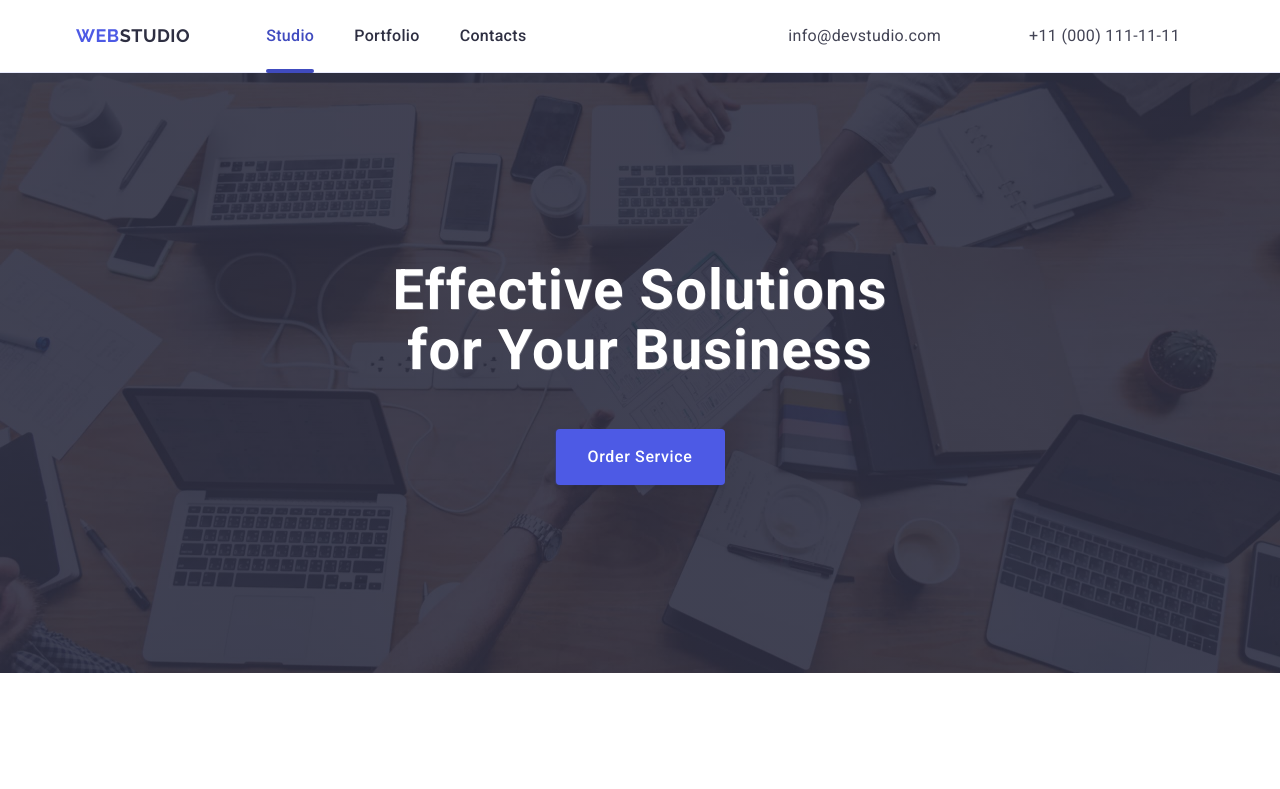
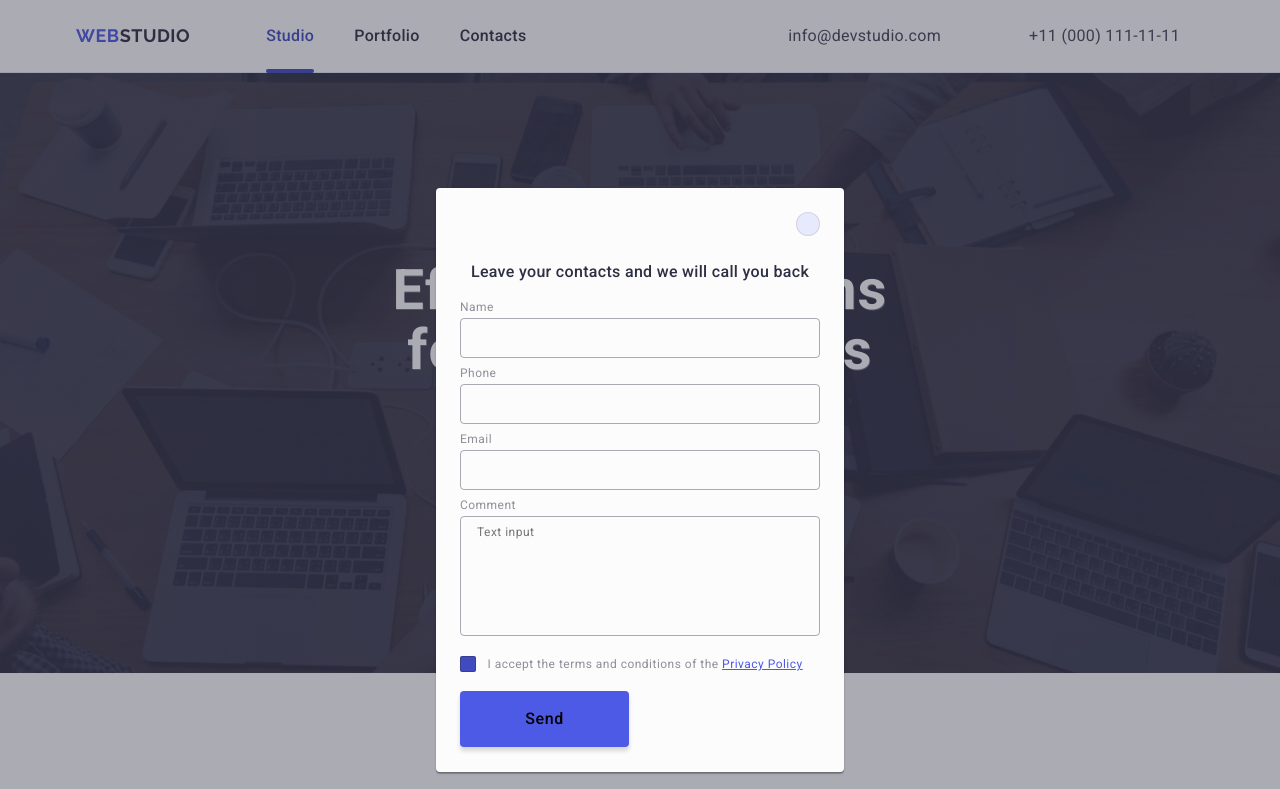
Before and after one commit to olha12melnychuk/goit-markup-hw-05, a plain HTML site: page index.html in a window 1280 px wide. Shown: the top 789 px of the page. Drawn offline with nearby package versions, Linux system fonts and the light colour scheme.

Commit message:
fix mistakes

```diff
--- a/css/styles.css
+++ b/css/styles.css
@@ -496,6 +496,7 @@ margin-right: 120px;
 
 .subscribe-form {
   display: flex;
+  gap: 16px;
 }
 
 .form-field {
@@ -517,7 +518,7 @@ input::placeholder {
 }
 
 .subscribe-button {
-  width: 165px;
+  min-width: 165px;
   height: 40px;
   border: none;
   background-color: #4D5AE5;
@@ -529,7 +530,7 @@ input::placeholder {
   font-weight: 500;
   font-size: 16px;
   line-height: 1.5;
-  letter-spacing: 0,04em;
+  letter-spacing: 0.04em;
   display: flex;
   justify-content: center;
   align-items: center;
@@ -548,25 +549,36 @@ input::placeholder {
   position: fixed;
   width: 100%;
   height: 100%;
-  display: flex;
   margin-left: 0;
   margin-right: 0;
-  justify-content: center;
   top: 0;
   left: 0;
   z-index: 9999;
   opacity: 0;
   visibility: hidden;
+  transition: opacity 250ms cubic-bezier(0.4, 0, 0.2, 1),
+  visibility 250ms cubic-bezier(0.4, 0, 0.2, 1);
 }
 
 .modal {
   background-color: #FCFCFC;
   border-radius: 4px;
-  max-width: 408px;
-  height: 584px;
+  width: 408px;
+  min-height: 584px;
   margin-top: 80px;
+  padding: 72px 24px 24px 24px;
   position: absolute;
-  padding: 72px 24px 24px 24px;
+  top: 50%;
+  left: 50%;
+  transform: translate(-50%, -50%);
+  box-shadow: 0px 1px 1px rgba(0, 0, 0, 0.14),
+    0px 1px 3px rgba(0, 0, 0, 0.12),
+    0px 2px 1px rgba(0, 0, 0, 0.2);
+    transition: transform 250ms cubic-bezier(0.4, 0, 0.2, 1);
+}
+
+.close-icon {
+  transition: fill 250ms cubic-bezier(0.4, 0, 0.2, 1);
 }
 
 .modal-overlay.is-open {
@@ -576,12 +588,17 @@ input::placeholder {
 
 .close-button {
   position: absolute;
+  display: flex;
+  align-items: center;
+  justify-content: center;
+  padding: 0;
+  cursor: pointer;
   top: 24px;
   right: 24px;
   width: 24px;
   height: 24px;
   border-radius: 50%;
-  border: 1px rgba(231, 233, 252, 1);
+  border: 1px solid rgba(0, 0, 0, 0.1);
   background-color: rgba(231, 233, 252, 1);
   transition: background-color 250ms cubic-bezier(0.4, 0, 0.2, 1),
   border 250ms cubic-bezier(0.4, 0, 0.2, 1);
@@ -590,7 +607,8 @@ input::placeholder {
 .close-button:hover,
 .close-button:focus {
 background-color: rgba(64, 75, 191, 1);
-border: 1px solid rgba(151, 71, 255, 1);
+border: none;
+fill: #ffffff;
 }
 
 .form-description {
@@ -607,8 +625,8 @@ border: 1px solid rgba(151, 71, 255, 1);
   display: block;
   font-weight: 400;
   font-size: 12px;
-  line-height: 1.2;
-  letter-spacing: 0.02em;
+  line-height: 1.17;
+  letter-spacing: 0.04em;
   color: rgba(142, 143, 153, 1);
   margin-bottom: 4px;
 }
@@ -620,11 +638,12 @@ border: 1px solid rgba(151, 71, 255, 1);
   border: 1px solid rgba(46, 47, 66, 0.4);
   border-radius: 4px;
   background-color: transparent;
-  transition: border 250ms cubic-bezier(0.4, 0, 0.2, 1)
+  outline: transparent;
+  transition: border-color 250ms cubic-bezier(0.4, 0, 0.2, 1);
 }
 
 .form-input:focus {
-  border: 1px solid rgba(77, 90, 229, 1);
+  border-color: 1px solid #4D5AE5;
   outline: transparent;
 }
 
@@ -652,8 +671,14 @@ margin-bottom: 8px;
   width: 100%;
   height: 120px;
   border: 1px solid rgba(46, 47, 66, 0.4);
+  font-weight: 400;
+  font-size: 12px;
+  line-height: 1.17;
+  letter-spacing: 0.04em;
+  color: rgba(46, 47, 66, 0.4);
   border-radius:4px;
   background-color: transparent;
+  outline: transparent;
   resize: none;
   padding: 8px 16px;
   transition: border-color 250ms cubic-bezier(0.4, 0, 0.2, 1);
@@ -665,22 +690,16 @@ margin-bottom: 8px;
   outline: transparent;
 }
 
-.textarea-field::placeholder {
-  font-weight: 400;
-  font-size: 12px;
-  line-height: 1.7;
-  letter-spacing: 0.04em;
-}
 
 .checkbox-label {
   font-size: 12px;
-  line-height: 1.7;
+  line-height: 1.17;
   letter-spacing: 0.04em;
   color: rgba(142, 143, 153, 1);
 }
 
 .checkbox-wraper {
-  margin-bottom: 24px;
+  margin-bottom: 16px;
 }
 
 .own-checkbox {
@@ -692,30 +711,40 @@ margin-bottom: 8px;
     height: 16px;
     border-radius: 2px;
     background-color: rgba(64, 75, 191, 1);
-    border: 1px solid rgba(64, 75, 191, 1);
+    border: 1px solid rgba(46, 47, 66, 0.4);
     cursor: pointer;
+    fill: transparent;
     margin-right: 8px;
+    background-color 250ms cubic-bezier(0.4, 0, 0.2, 1),
+      border 250ms cubic-bezier(0.4, 0, 0.2, 1),
+      fill 250ms cubic-bezier(0.4, 0, 0.2, 1);
 }
 
-.checkbox-input:focus + .checkbox-label .own-checkbox {
 
+
+.checkbox-input:checked {
+border: none;
 }
 
+
 .privacy-link {
-  color: rgba(64, 75, 191, 1);
+  color: #4d5ae5;
   text-decoration: underline;
 }
 
-.button-wraper {
-  display: flex;
-  justify-content: center;
-}
+
 
 .submit-form-button {
-  width: 169px;
+  display: block;
+  min-width: 169px;
   height: 56px;
-  background-color: rgba(77, 90, 229, 1);
-  color: rgba(255, 255, 255, 1);
+  font-family: "Roboto", sans-serif;
+  font-size: 16px;
+  font-weight: 500;
+  line-height: 1.5;
+  letter-spacing: 0.04em;
+  cursor: pointer;
+  background-color: #4D5AE5;
   border: none;
   border-radius: 4px;
   padding: 16px 32px;
--- a/index.html
+++ b/index.html
@@ -408,11 +408,11 @@
         <p class="form-name-text">Subscribe</p>
         <form class="subscribe-form">
           <label class="form-name">
-            <input class="form-field" type="email" name="email_address" id="mail" placeholder="E-mail" />
+            <input class="form-field" type="email" id="mail" name="email-address" placeholder="E-mail" />
           </label>
           <button class="subscribe-button" type="submit">
             Subscribe
-            <svg class="send-icon" width="24" height="20">
+            <svg class="send-icon" width="24" height="24">
               <use class="icon-footer" href="./images/icons.svg#icon-icon-send-1"></use>
             </svg>
           </button>
@@ -422,7 +422,7 @@
   </footer>
 
   <!-- modal block -->
-  <div class="modal-overlay">
+  <div class="modal-overlay is-open">
     <div class="modal">
       <button class="close-button" type="button">
         <svg class="close-icon" width="8" height="8">
@@ -434,11 +434,11 @@
       </p>
       <form class="contact-form">
         <div class="field-wraper">
-          <label class="field-name" for="users_name">Name</label>
+          <label class="field-name" for="user-name">Name</label>
           <div class="input-wraper">
-            <input class="form-input" id="users_name" type="tel" name="users_name" pattern="[a-zA-Zа-яА-яіІїЇєЄ']+"
+            <input class="form-input" id="user-name" type="text" name="user-name" pattern="[a-zA-Zа-яА-яіІїЇєЄ']+"
               title="Olha" required />
-            <svg class="field-icon" width="18" height="18">
+            <svg class="field-icon" width="18" height="24">
               <use href="./images/icons.svg#icon-person-black-18dp-1-1"></use>
             </svg>
           </div>
@@ -463,16 +463,15 @@
           </div>
         </div>
         <div class="field-wraper">
-          <label class="field-name" for="users_comment">Comment</label>
-          <textarea class="textarea-field" id="users_comment" name="users_comment" rows="5"
+          <label class="field-name" for="user-comment">Comment</label>
+          <textarea class="textarea-field" id="user-comment" name="user-comment" rows="5"
             placeholder="Text input"></textarea>
         </div>
         <div class="checkbox-wraper">
-          <input class="checkbox-input visually-hidden" id="checkbox" type="checkbox" name="privacy_policy"
-            value="accept" checked required />
-          <label class="checkbox-label" for="checkbox">
+          <input class="checkbox-input visually-hidden" id="user-privacy" type="checkbox" name="user-privacy checked required value="true" />
+          <label class="checkbox-label" for="user-privacy">
             <span class="own-checkbox">
-              <svg class="checkbox-icon" width="16" height="16">
+              <svg class="checkbox-icon" width="10" height="8">
                 <use href="./images/icons.svg#icon-Vector"></use>
               </svg>
             </span>
@@ -480,9 +479,9 @@
             <a class="privacy-link" href="">Privacy Policy</a>
           </label>
         </div>
-        <div class="button-wraper">
-          <button class="submit-form-button" type="submit">Send</button>
-        </div>
+
+         <button class="submit-form-button" type="submit">Send</button>
+
       </form>
     </div>
   </div>
```
